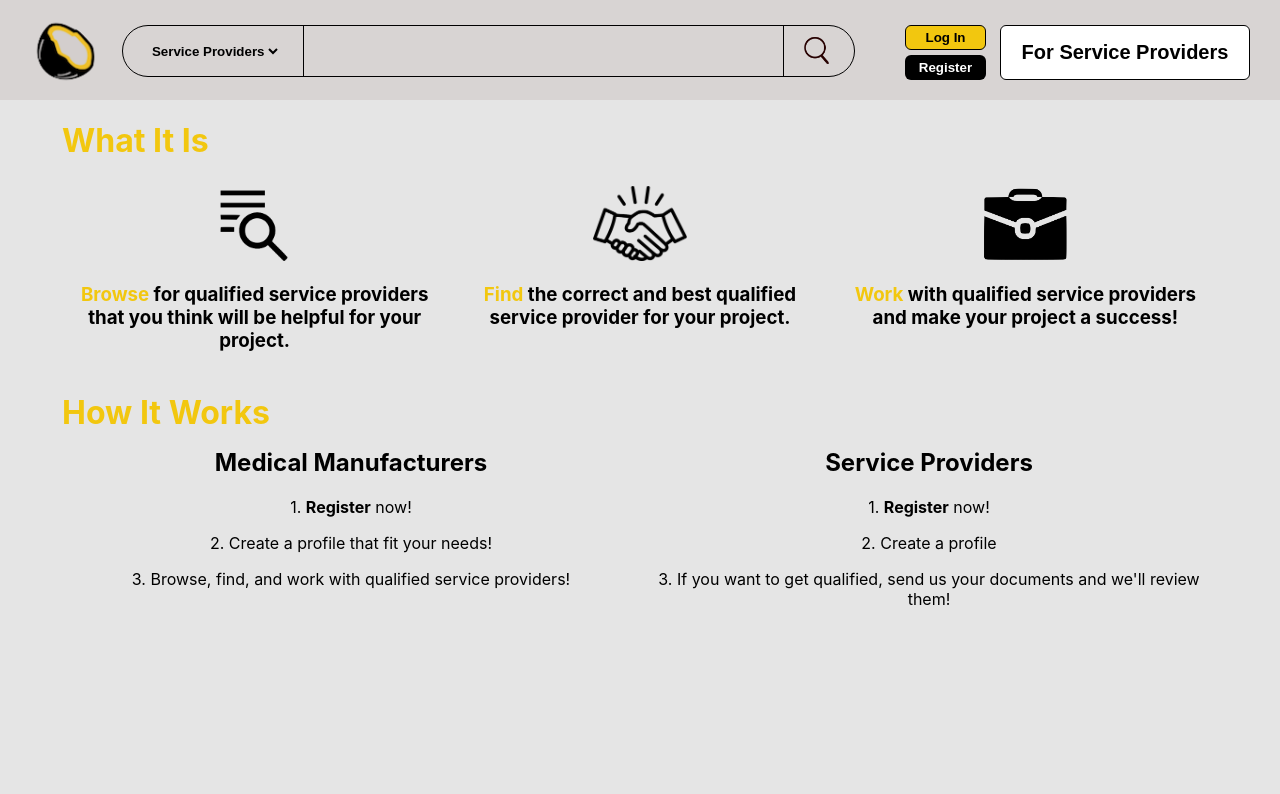
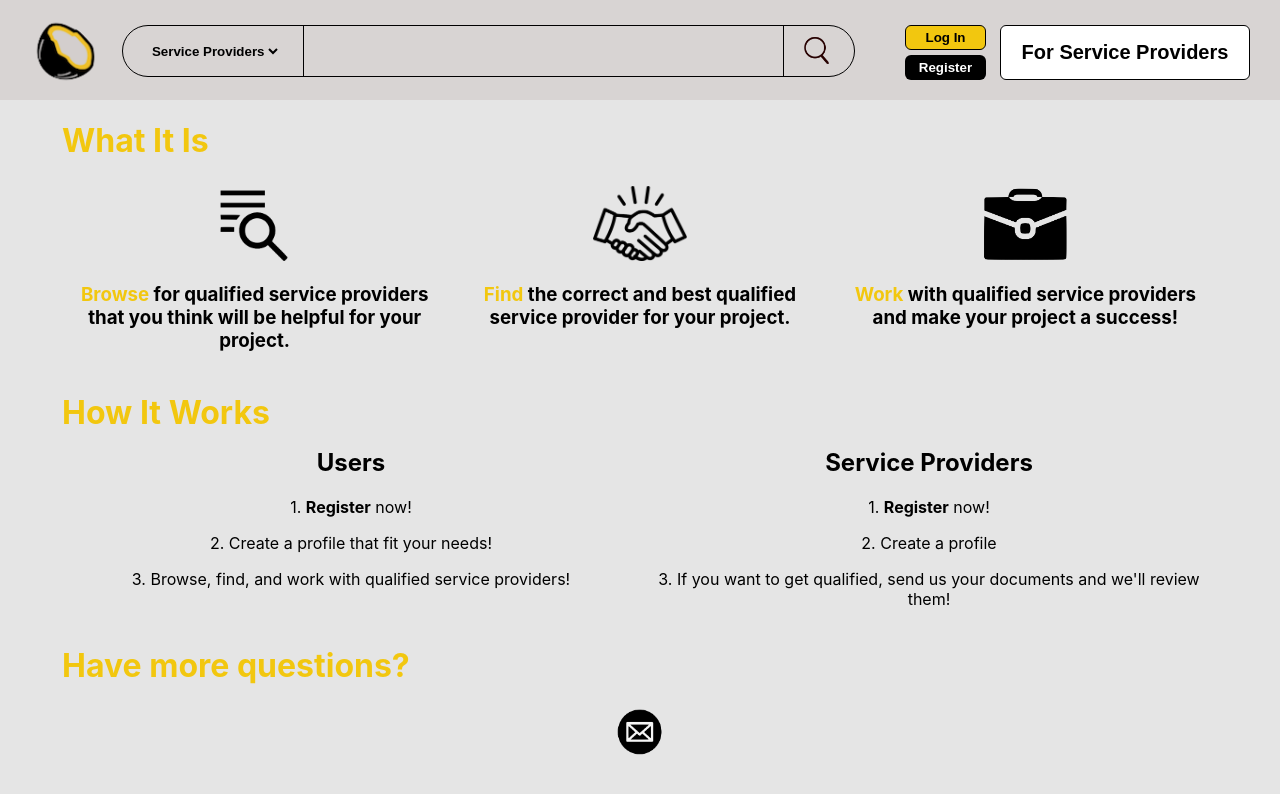
Before and after one commit to manuelquezada23/coconet-final-project, a React (Create React App) app: page /about in a window 1280 px wide. Shown: the top 794 px of the page. Built offline with nearby package versions, Linux system fonts and the light colour scheme.

Commit message:
about page updates

```diff
--- a/src/About.js
+++ b/src/About.js
@@ -4,6 +4,7 @@ import './App.css';
 import BrowseIcon from "./images/browseIcon.png"
 import FindIcon from "./images/findIcon.png"
 import WorkIcon from "./images/workIcon.png"
+import EmailIcon from "./images/emailIcon.png"
 
 function AboutUs() {
     function sendToPage(link) {
@@ -31,7 +32,7 @@ function AboutUs() {
                 <h1 className="AboutColumnTitle">How It Works</h1>
                 <div className="AboutColumnsB">
                     <div className="AboutColumnOneB">
-                        <h2 className="AboutColumnSubtitle">Medical Manufacturers</h2>
+                        <h2 className="AboutColumnSubtitle">Users</h2>
                         <p onClick={() => {sendToPage("/signup")}} style={{cursor: "pointer"}}>1. <span style={{fontWeight: "bold"}}>Register</span> now!</p>
                         <p>2. Create a profile that fit your needs!</p>
                         <p>3. Browse, find, and work with qualified service providers!</p>
@@ -43,6 +44,10 @@ function AboutUs() {
                         <p>3. If you want to get qualified, send us your documents and we'll review them!</p>
                     </div>
                 </div>
+                <h1 className="AboutColumnTitle">Have more questions?</h1>
+                <a href="mailto:jaime_matos@brown.edu" style={{textDecoration: "none"}}>
+                    <img className="AboutContact" src={EmailIcon}></img>
+                </a>
             </div>
         </React.Fragment>
     )
--- a/src/App.css
+++ b/src/App.css
@@ -998,3 +998,9 @@ input[type=text] {
 .AboutColumnSubtitle {
   margin-top: -5px;
 }
+
+.AboutContact {
+  height: 50px;
+  cursor: pointer;
+  margin-bottom: 30px;
+}
```
